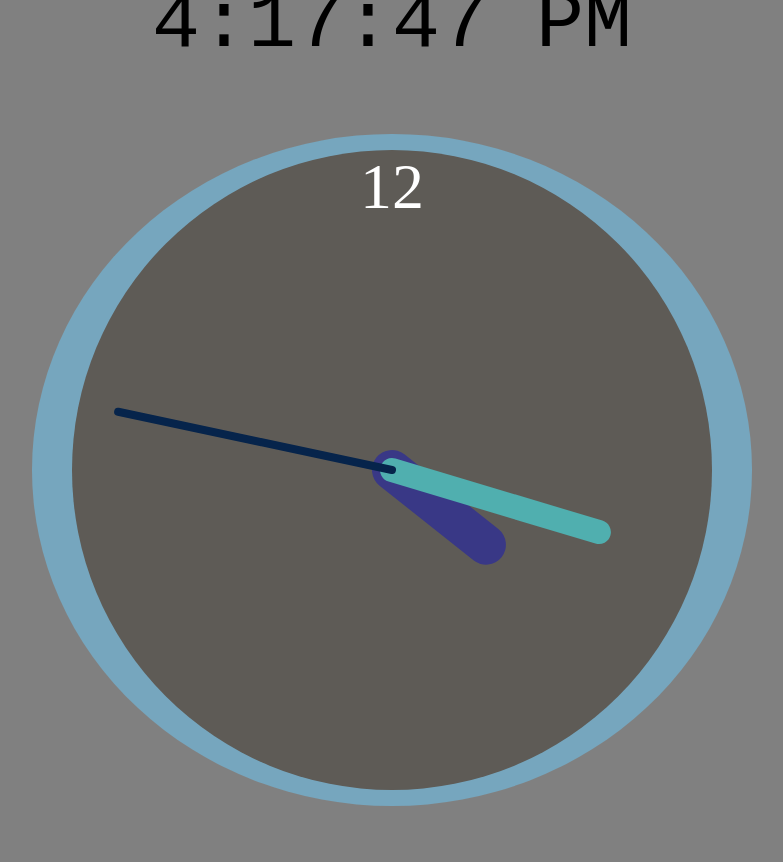
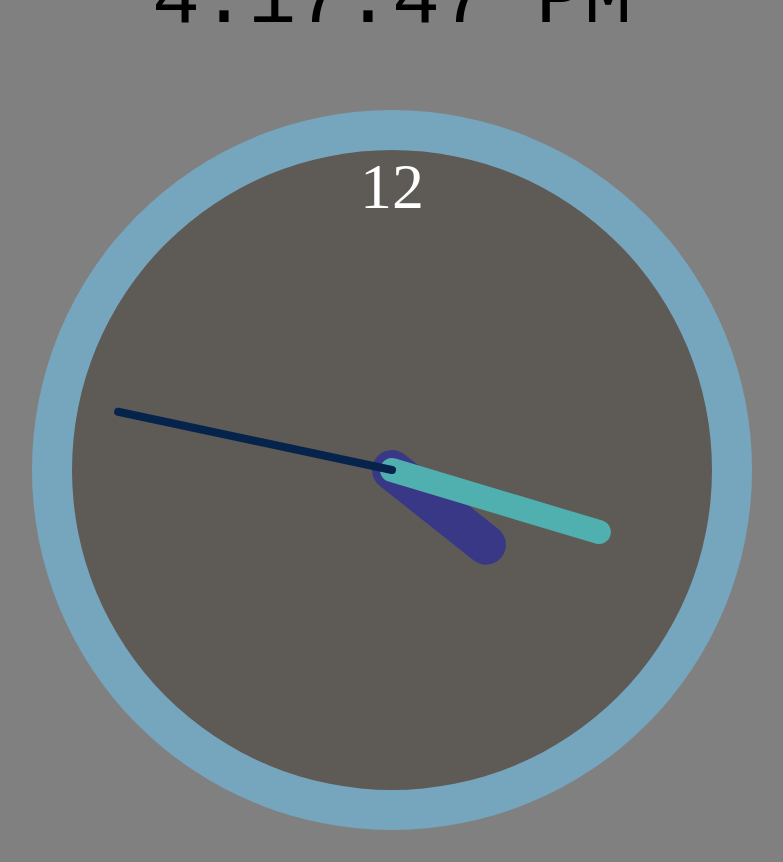
Before and after one commit to jun6000/clocky, a React (Vite) app: page / in a window 1280 px wide. Shown: the whole page, without its empty margins (248-1031 px from the left). Before the commit the page ends 808 px from the top, so only its background shows below. Built offline with nearby package versions, Linux system fonts and the light colour scheme; a web font is replaced by a local one.

Commit message:
Wrapped Analog clock in a wrapper.

```diff
--- a/src/components/AnalogClock.jsx
+++ b/src/components/AnalogClock.jsx
@@ -12,6 +12,7 @@ export default function AnalogClock({ time }) {
     };
 
     return (
+        <div className="analogClockWrapper">
             <div className="frameOuter">
                 <div className="frameInner">
                     <div className="twelve">12</div>
@@ -20,5 +21,6 @@ export default function AnalogClock({ time }) {
                     <div className="secondNeedle" style={secondsStyle}></div>
                 </div>
             </div>
+        </div>
     );
 }
```
Lines whose indentation alone changed are shown as unchanged.
